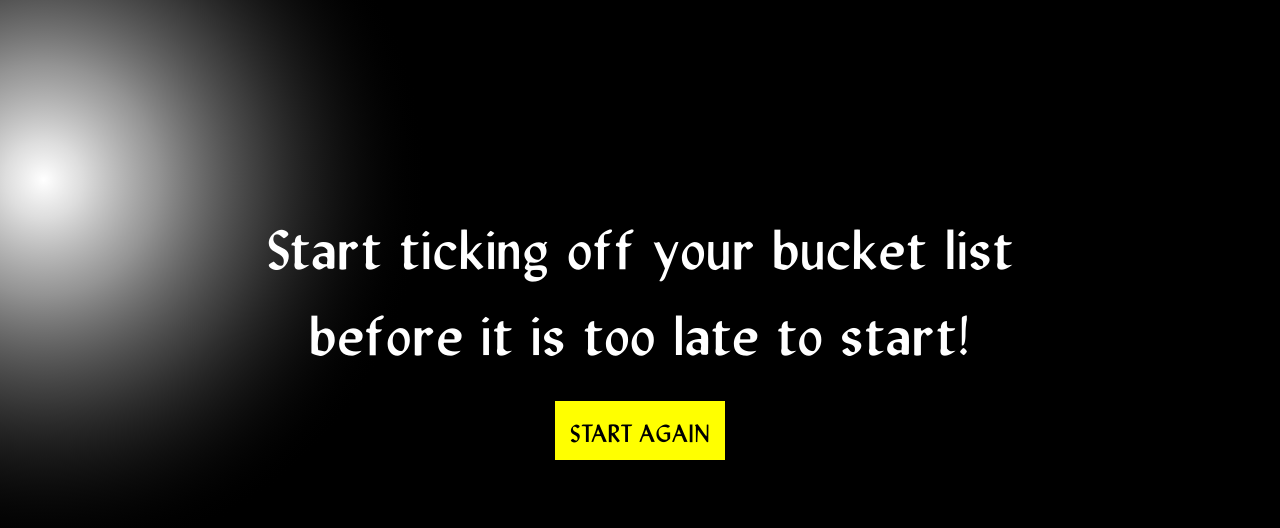
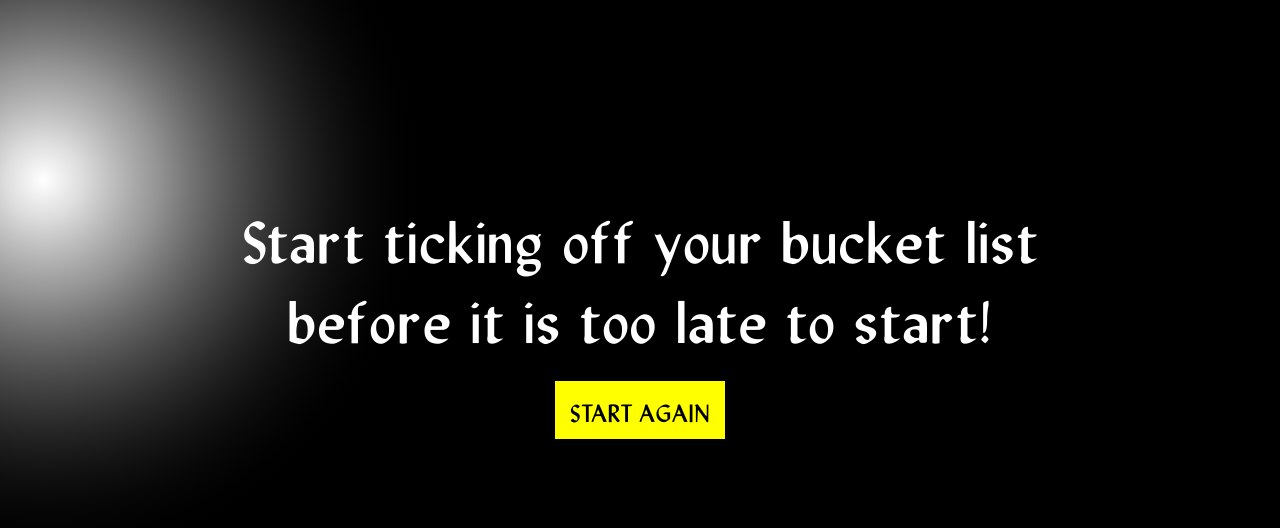
Before and after one commit to ericstaryou/timecalculator, a plain HTML site: page final.html in a window 1280 px wide. Drawn offline with nearby package versions, Linux system fonts and the light colour scheme.

Commit message:
Update final.html

```diff
--- a/final.html
+++ b/final.html
@@ -13,8 +13,8 @@
 		<div class="main">
 			<div class="landing">
 				<div>
-					<div class="final">Start ticking off your bucket list
-						<div>before it is too late to start!</div>
+					<div class="final"><h4>Start ticking off your bucket list</h4>
+						<div><h4>before it is too late to start!</h4></div>
 					</div>
 				</div>
 				<div class="startbutton" onclick="navi('index');">START AGAIN</div>
```
